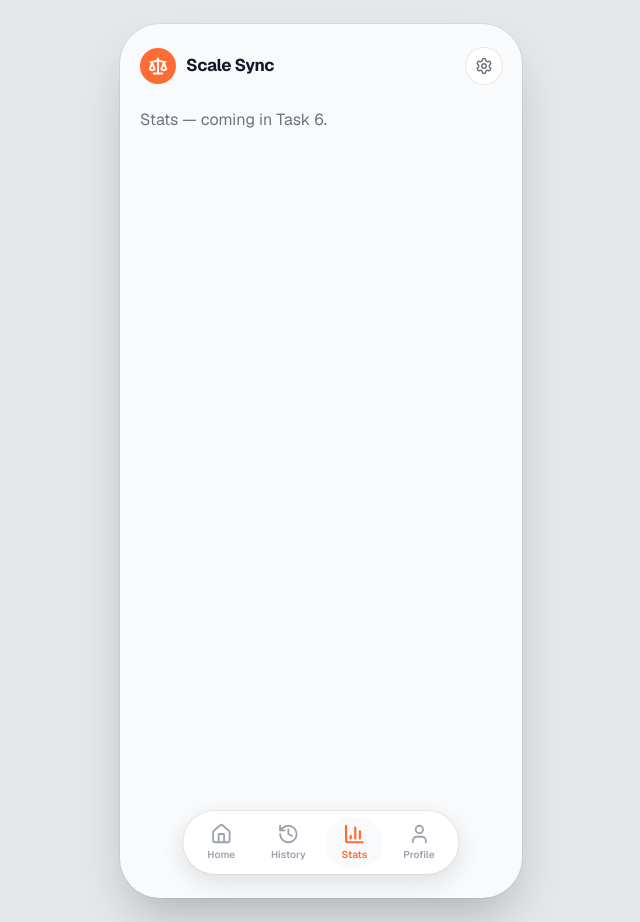
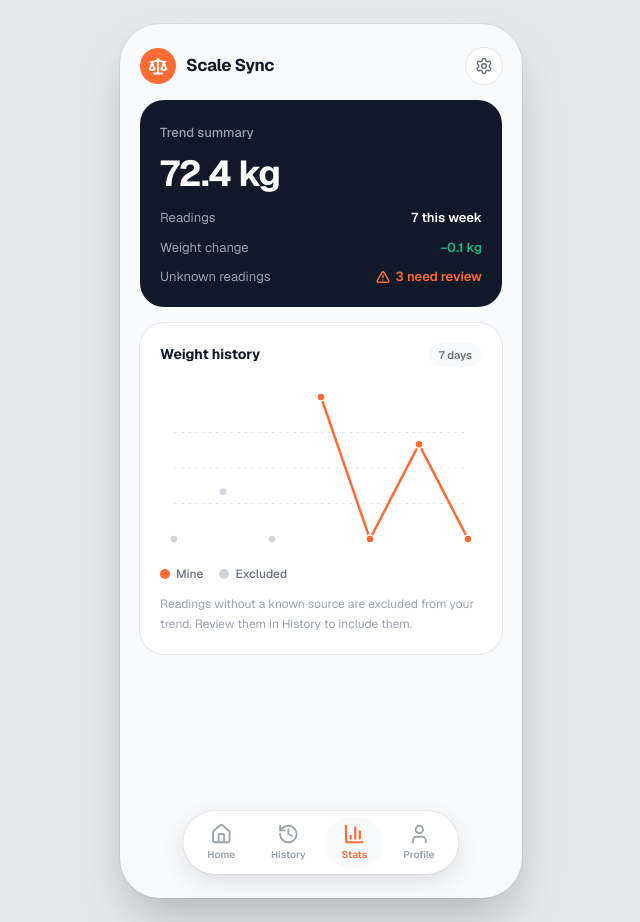
Before and after one commit to jizzy002/XiaomiScale-Sync, a Next.js app in the folder app-design/: page /stats in a window 1280 px wide. Shown: the whole page, without its empty margins (319-959 px from the left). Built offline with nearby package versions, Linux system fonts and the light colour scheme.

Commit message:
Task 6: Stats screen — TrendSummaryCard, WeightGraph (SVG from TDD'd chart lib)

```diff
--- a/app-design/app/(app)/stats/page.tsx
+++ b/app-design/app/(app)/stats/page.tsx
@@ -1,3 +1,18 @@
-export default function StatsPage() {
-  return <p className="pt-4 text-text-muted">Stats — coming in Task 6.</p>;
+import { TrendSummaryCard } from "@/components/TrendSummaryCard";
+import { WeightGraph } from "@/components/stats/WeightGraph";
+import { getStatsState } from "@/data/mock";
+import { connection } from "next/server";
+
+// Renders at request time — graph labels are relative to `new Date()`.
+export const instant = false;
+
+export default async function StatsPage() {
+  await connection();
+  const state = getStatsState();
+  return (
+    <div className="space-y-4 pt-2">
+      <TrendSummaryCard trend={state.trend} />
+      <WeightGraph weighIns={state.weighIns} />
+    </div>
+  );
 }
--- /dev/null
+++ b/app-design/components/TrendSummaryCard.tsx
@@ -0,0 +1,36 @@
+import { AlertTriangle } from "lucide-react";
+import { DarkCard } from "@/components/DarkCard";
+import { formatDelta, formatWeight } from "@/lib/format";
+import type { TrendSummary } from "@/lib/types";
+
+export function TrendSummaryCard({ trend }: { trend: TrendSummary }) {
+  return (
+    <DarkCard>
+      <span className="text-[13px] font-medium text-gray-400">
+        Trend summary
+      </span>
+      <p className="mt-3 text-[36px] font-bold leading-none tracking-tight">
+        {formatWeight(trend.currentKg)}
+      </p>
+      <dl className="mt-4 space-y-2.5 text-[13px]">
+        <div className="flex items-center justify-between">
+          <dt className="text-gray-400">Readings</dt>
+          <dd className="font-semibold">{trend.readingCount} this week</dd>
+        </div>
+        <div className="flex items-center justify-between">
+          <dt className="text-gray-400">Weight change</dt>
+          <dd className="font-semibold text-success">
+            {formatDelta(trend.weekDeltaKg)}
+          </dd>
+        </div>
+        <div className="flex items-center justify-between">
+          <dt className="text-gray-400">Unknown readings</dt>
+          <dd className="inline-flex items-center gap-1.5 font-semibold text-brand">
+            <AlertTriangle className="h-3.5 w-3.5" strokeWidth={2.5} />
+            {trend.unknownCount} need review
+          </dd>
+        </div>
+      </dl>
+    </DarkCard>
+  );
+}
--- /dev/null
+++ b/app-design/components/stats/WeightGraph.tsx
@@ -0,0 +1,78 @@
+import { linePath, plotSeries } from "@/lib/chart";
+import type { WeighIn } from "@/lib/types";
+
+const BOX = { width: 322, height: 170, padding: 14 };
+
+/**
+ * Weight-history graph: your readings form an orange line, excluded
+ * readings render as gray dots. Pure SVG from `lib/chart` math —
+ * ports to a Compose Canvas by reusing the same plotSeries function.
+ */
+export function WeightGraph({ weighIns }: { weighIns: WeighIn[] }) {
+  const chronological = [...weighIns].reverse();
+  const { points } = plotSeries(
+    chronological.map((w) => w.weightKg),
+    BOX,
+  );
+
+  const included = points.filter((_, i) => !chronological[i].excluded);
+  const excluded = points.filter((_, i) => chronological[i].excluded);
+
+  return (
+    <div className="rounded-xl bg-white p-5 ring-1 ring-border-soft">
+      <div className="flex items-center justify-between">
+        <h3 className="text-[14px] font-bold text-text-primary">
+          Weight history
+        </h3>
+        <span className="rounded-full bg-bg px-2.5 py-1 text-[11px] font-semibold text-text-muted">
+          7 days
+        </span>
+      </div>
+
+      <svg
+        viewBox={`0 0 ${BOX.width} ${BOX.height}`}
+        className="mt-4 w-full"
+        role="img"
+        aria-label="Weight over the last 7 days"
+      >
+        {[0.25, 0.5, 0.75].map((f) => (
+          <line
+            key={f}
+            x1={BOX.padding}
+            x2={BOX.width - BOX.padding}
+            y1={BOX.padding + (BOX.height - BOX.padding * 2) * f}
+            y2={BOX.padding + (BOX.height - BOX.padding * 2) * f}
+            stroke="#E5E7EB"
+            strokeWidth={1}
+            strokeDasharray="3 4"
+          />
+        ))}
+
+        <path d={linePath(included)} fill="none" stroke="#FF6B35" strokeWidth={2.5} strokeLinecap="round" strokeLinejoin="round" />
+
+        {included.map((p, i) => (
+          <circle key={`m${i}`} cx={p.x} cy={p.y} r={4} fill="#FF6B35" stroke="#fff" strokeWidth={1.5} />
+        ))}
+        {excluded.map((p, i) => (
+          <circle key={`e${i}`} cx={p.x} cy={p.y} r={4} fill="#D1D5DB" stroke="#fff" strokeWidth={1.5} />
+        ))}
+      </svg>
+
+      <div className="mt-3 flex items-center gap-4">
+        <span className="inline-flex items-center gap-1.5 text-[12px] font-medium text-text-muted">
+          <span className="h-2.5 w-2.5 rounded-full bg-brand" />
+          Mine
+        </span>
+        <span className="inline-flex items-center gap-1.5 text-[12px] font-medium text-text-muted">
+          <span className="h-2.5 w-2.5 rounded-full bg-border-lighter" />
+          Excluded
+        </span>
+      </div>
+
+      <p className="mt-3 text-[12px] leading-relaxed text-text-faint">
+        Readings without a known source are excluded from your trend.
+        Review them in History to include them.
+      </p>
+    </div>
+  );
+}
```
